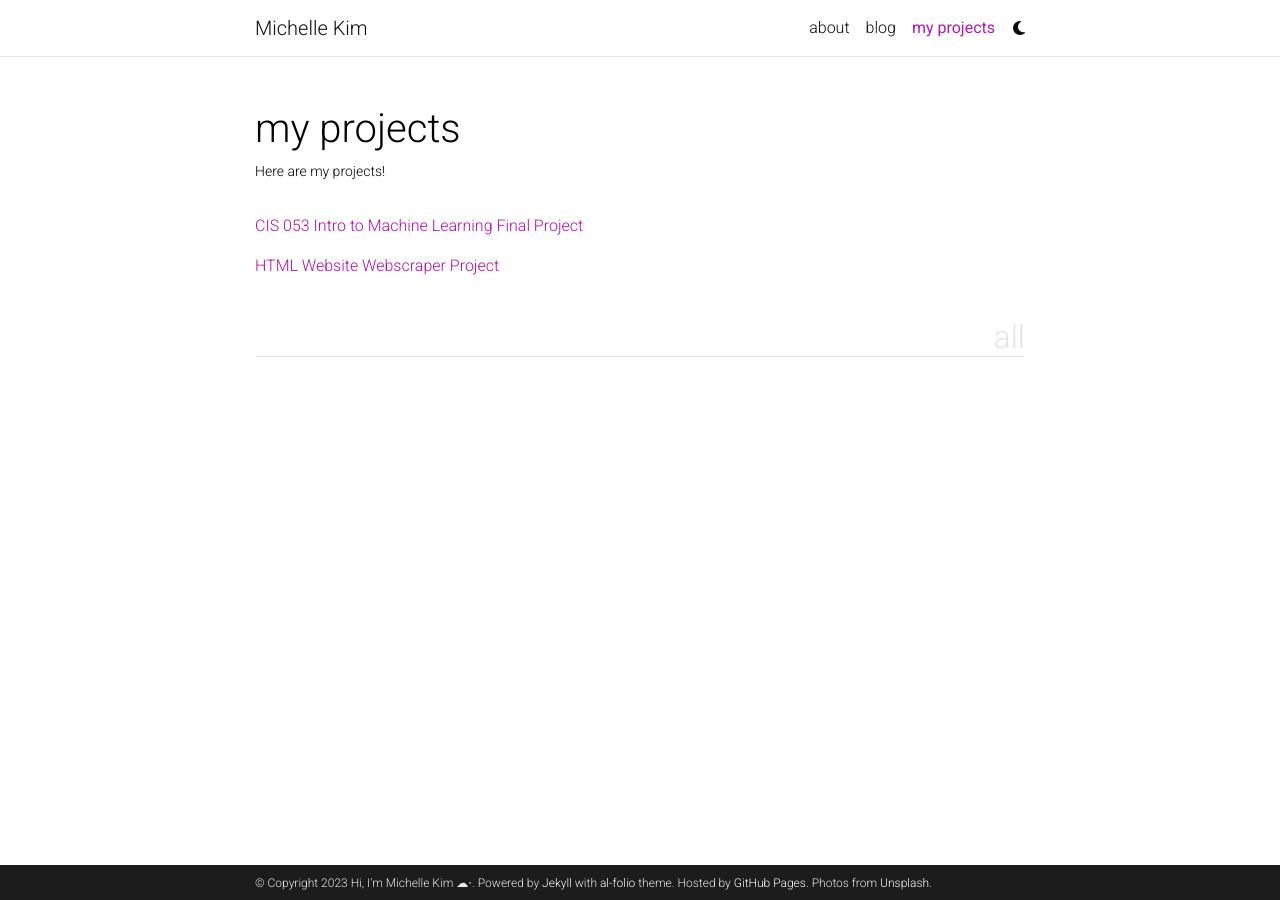
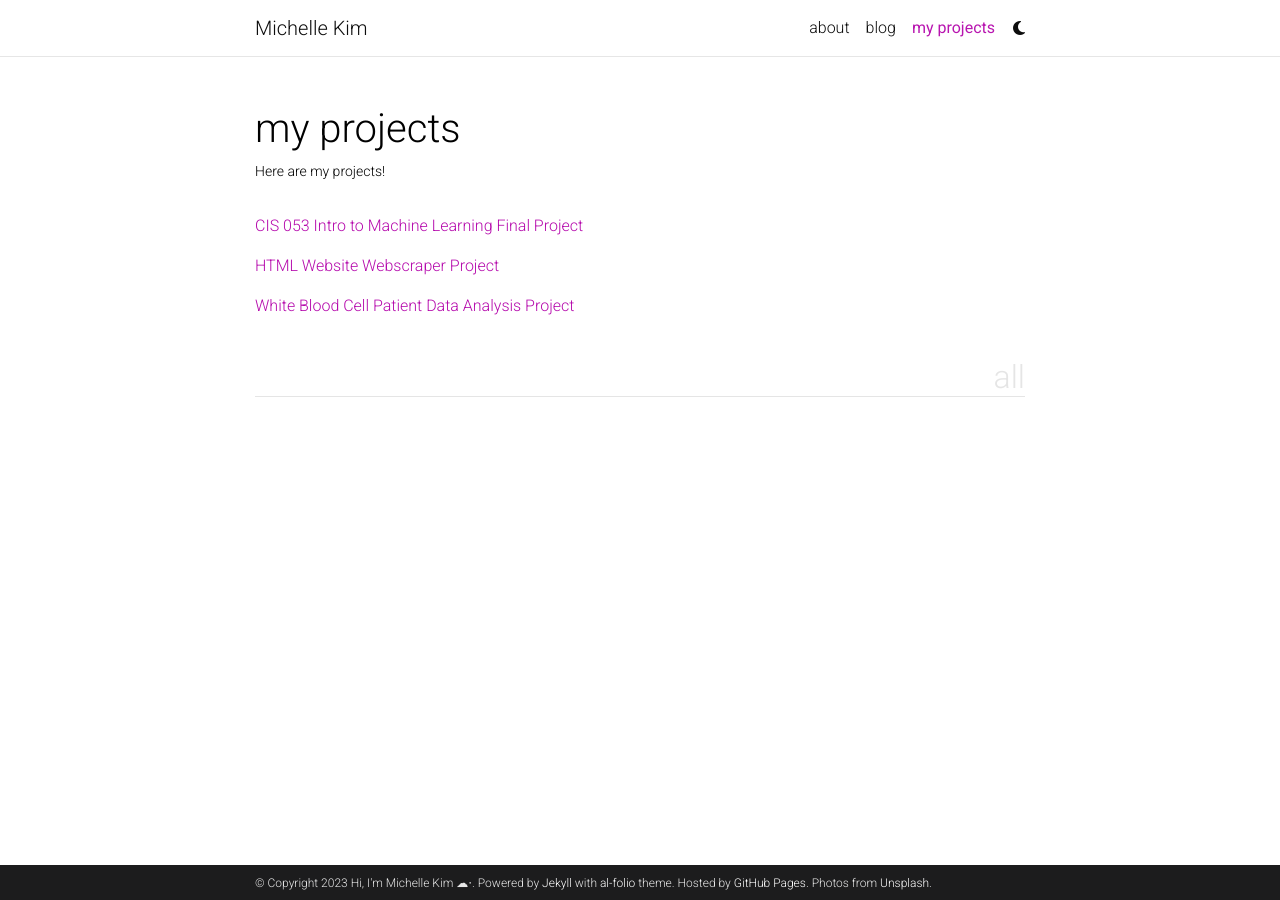
Before and after one commit to michellekim2/michellekim2.github.io, a Jekyll site: the page built from _pages/projects.md, in a window 1280 px wide. Built offline with Jekyll 4.4.1, drawn with Linux system fonts in a browser that asks for light colours; comment, search, counter and statistics services are not loaded; a style sheet for code colours, icons or effects is not loaded.

Commit message:
Update projects.md

```diff
--- a/_pages/projects.md
+++ b/_pages/projects.md
@@ -12,6 +12,8 @@ horizontal: false
 
 <a href="https://michellekim2.github.io/projects/1_project" class="button">HTML Website Webscraper Project</a>
 
+
+<a href="https://michellekim2.github.io/projects/3_project" class="button">White Blood Cell Patient Data Analysis Project</a>
 
 <!-- pages/projects.md -->
 <div class="projects">
```
